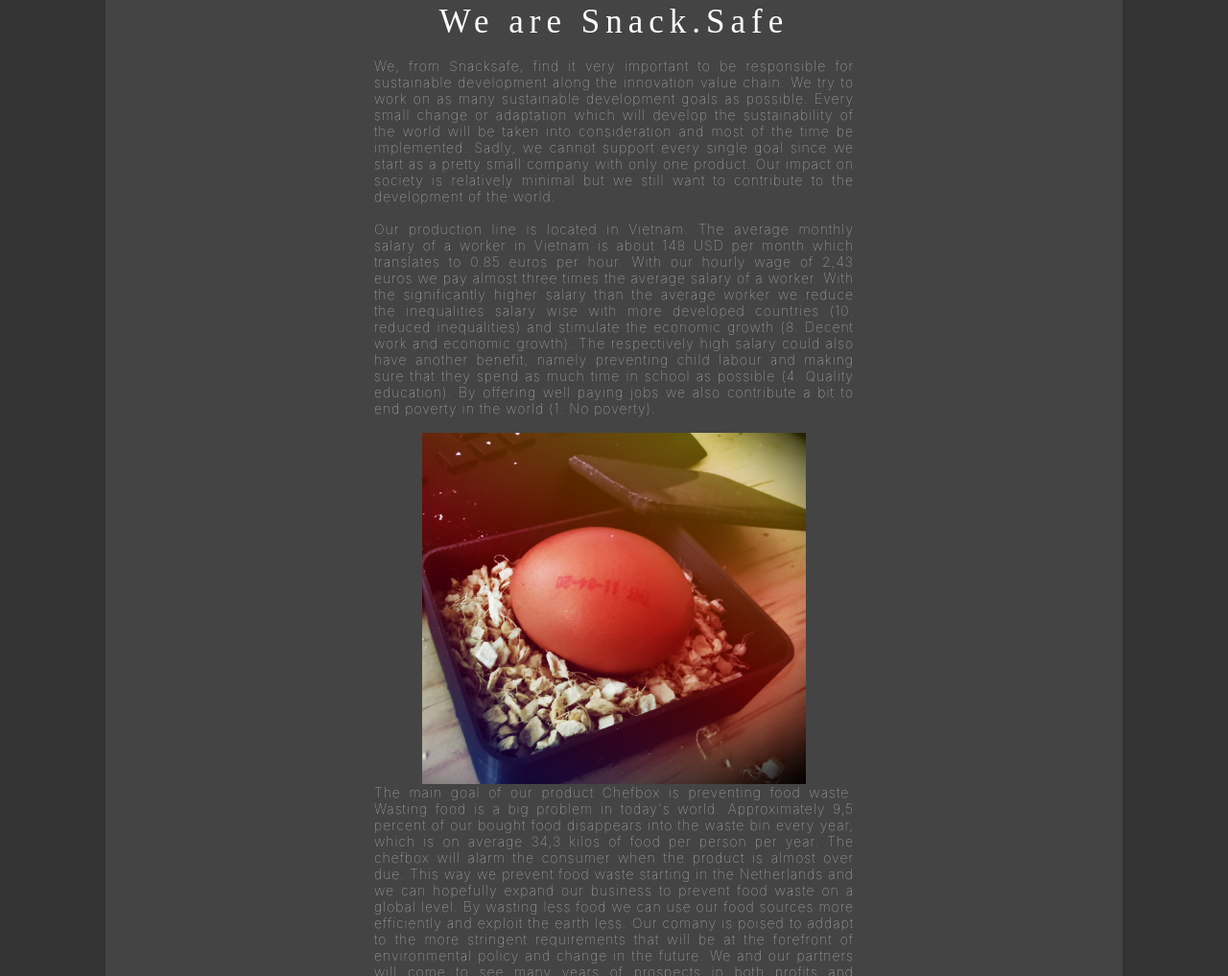
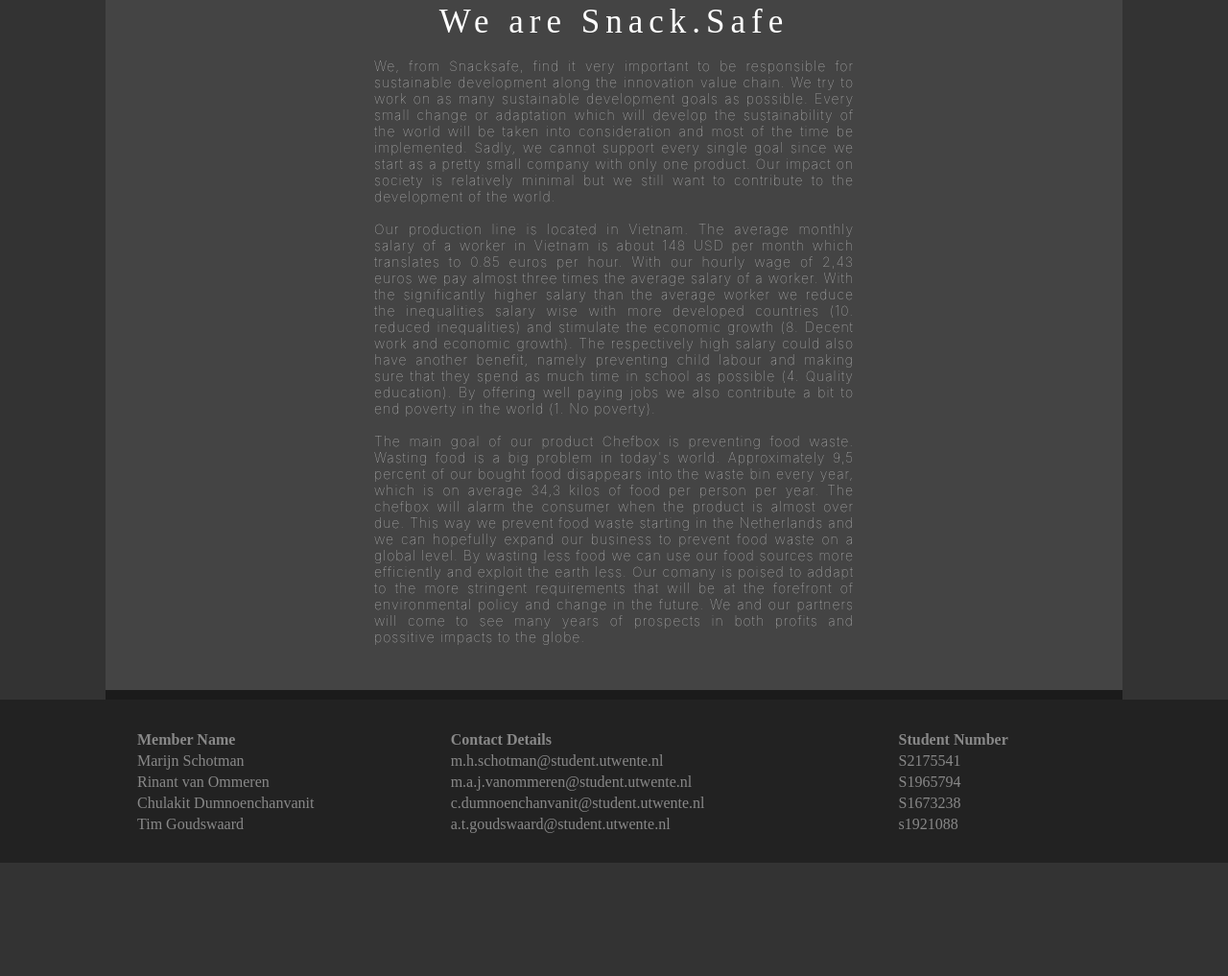
Before and after one commit to Bobthelightbringer/Bobthelightbringer, a plain HTML site: page investment.html in a window 1280 px wide. Shown: the part 407-1424 px from the top of the page at 96% size. After the commit the page ends 1306 px from the top, so only its background shows below. Drawn offline with Linux system fonts and the light colour scheme.

Commit message:
Add files via upload

```diff
--- a/investment.html
+++ b/investment.html
@@ -55,7 +55,6 @@
 				education). By offering well paying jobs we also contribute a bit to end poverty in the world (1. No poverty).
 				<br><br>
 			</p>
-			<img src="images/egg1.PNG" alt="egg image" style="margin: auto;display: block; padding-top: 0px; border: 0px; width: 400px;">
 			<p>
 				The main goal of our product Chefbox is preventing food waste. Wasting food is a big problem in today's world.
 				Approximately 9,5 percent of our bought food disappears into the waste bin every year, which is on average
```
